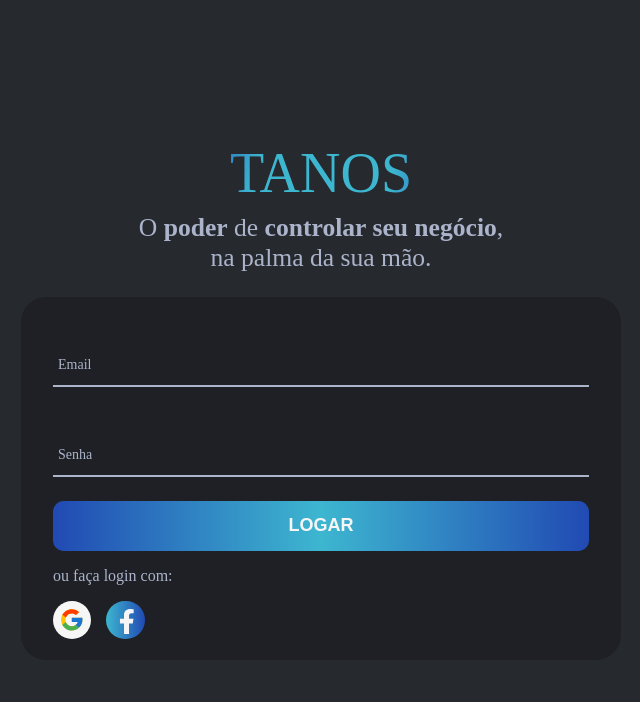
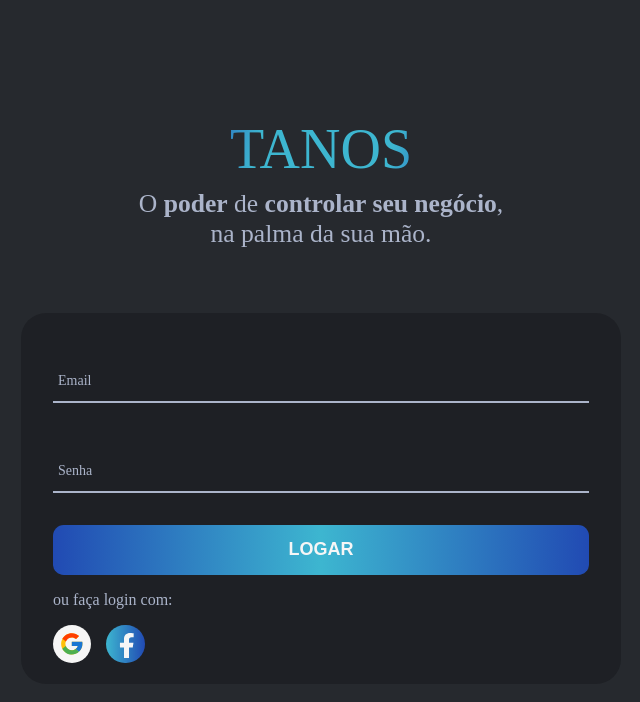
Before and after one commit to NycoleRibeiro/TANOS, a React (Vite) app: page / in a window 1280 px wide. Shown: the top 702 px of the page, without its empty margins (319-959 px from the left). Built offline with nearby package versions, Linux system fonts and the light colour scheme.

Commit message:
fix: Style Units

```diff
--- a/src/screens/LoginPage/styles.sass
+++ b/src/screens/LoginPage/styles.sass
@@ -6,8 +6,8 @@
     flex-direction: column
     align-items: center
     justify-content: center
-    width: 100vw
     height: 100vh
+    height: 100svh
 
 .logo
     @include mixins.logo
@@ -29,7 +29,7 @@
     display: flex
     flex-direction: column
     width: clamp(100px, 90%, 600px)
-    margin-top: 3vh
+    margin-top: 4rem
     padding: 0 2rem
     border-radius: 25px
     background-color: variables.$SecondaryColor
@@ -38,13 +38,13 @@
   color: #C33C4D
   font-size: 13px
   font-weight: 500
-  margin-top: 5px
+  margin-top: 0.3rem
 
 .container-login-form-btn
   display: flex
   flex-wrap: wrap
   justify-content: center
-  margin-top: 3vh
+  margin-top: 2rem
 
 .loginWithText
     color: variables.$SecondaryTextColor
```
